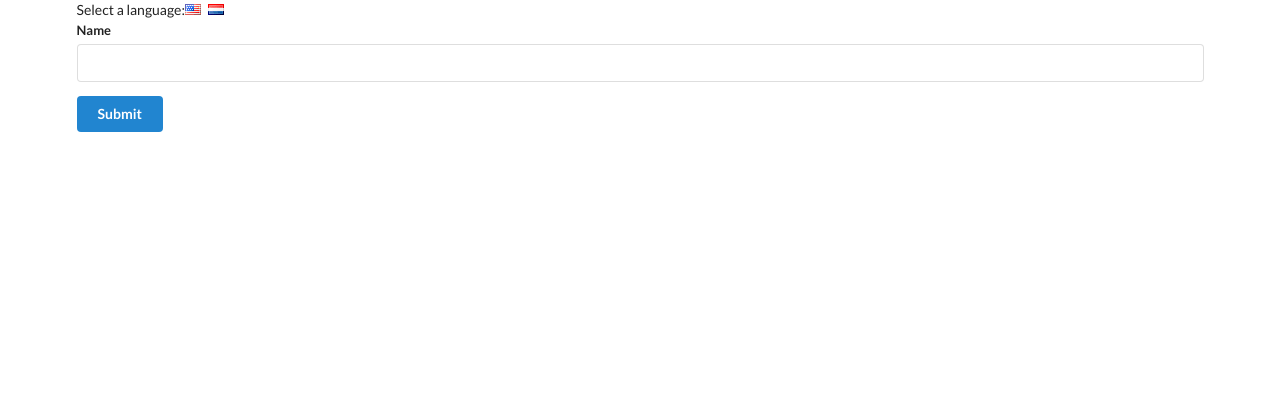
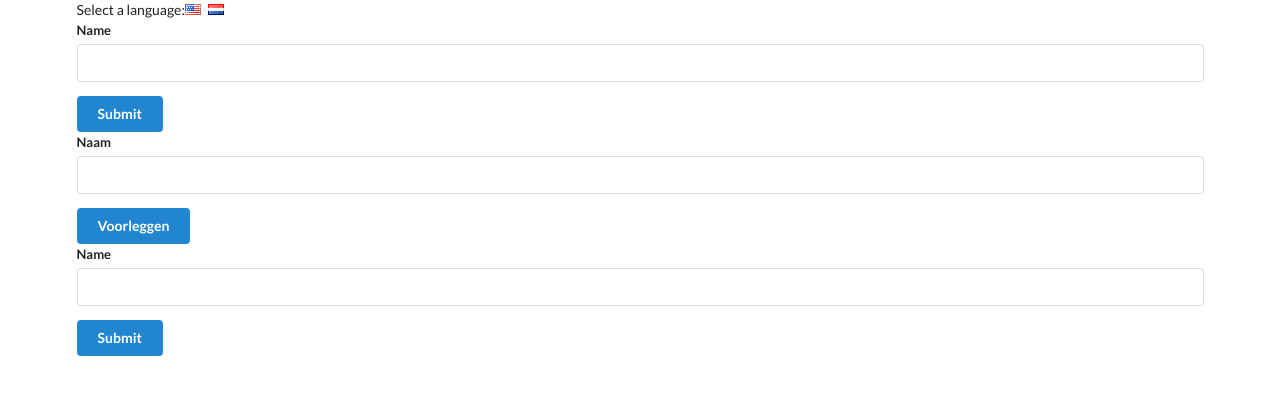
Before and after one commit to emilycritter/mrwr-context-i18n, a React (Create React App) app: page / in a window 1280 px wide. Shown: the top 394 px of the page. Built offline with nearby package versions, Linux system fonts and the light colour scheme.

Commit message:
Example showing multiple Provider pipes

```diff
--- a/src/components/App.js
+++ b/src/components/App.js
@@ -20,6 +20,12 @@ class App extends React.Component {
         <LanguageContext.Provider value={this.state.language}>
           <UserCreate />
         </LanguageContext.Provider>
+
+        <LanguageContext.Provider value="dutch">
+          <UserCreate />
+        </LanguageContext.Provider>
+
+        <UserCreate />
       </div>
     )
   }
```
